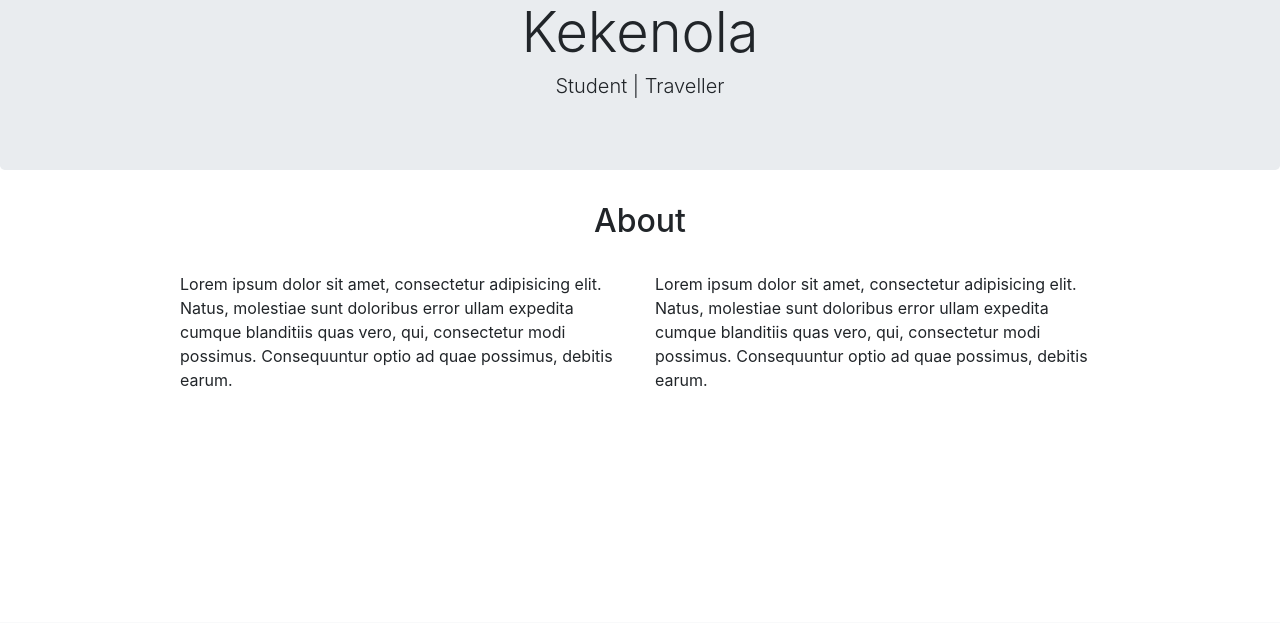
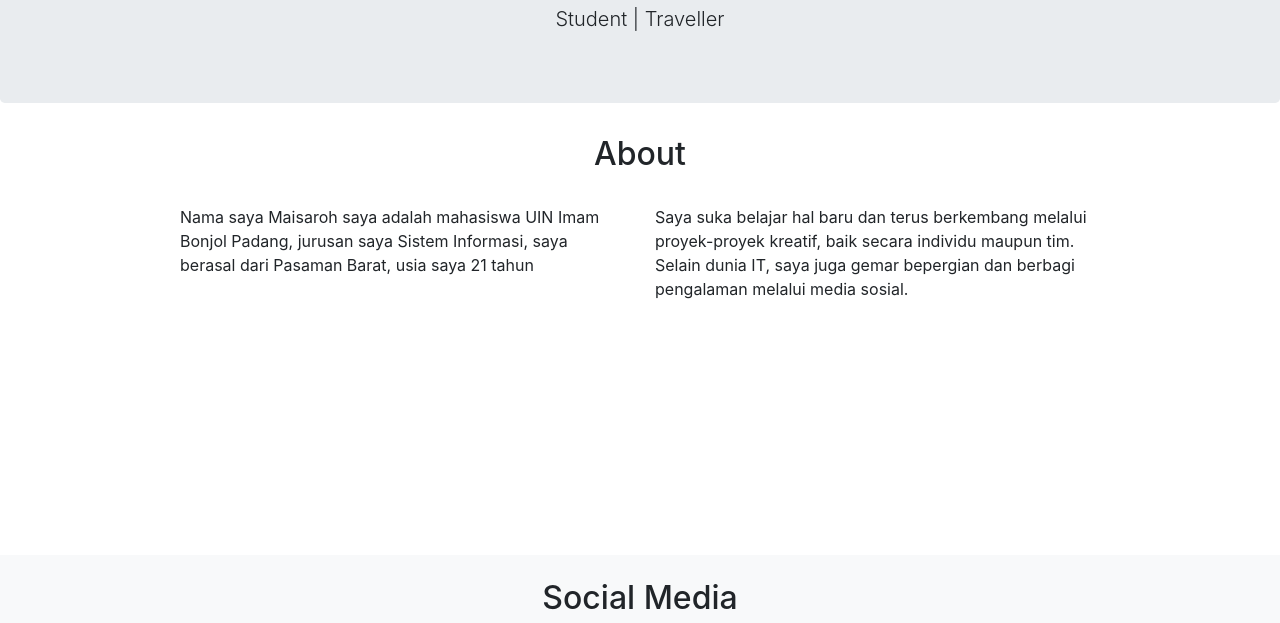
Before and after one commit to maisaroh12/rest-api, a PHP site: page / in a window 1280 px wide. Shown: the part 326-949 px from the top of the page. Run offline with PHP 8.4, Linux system fonts and the light colour scheme; data that the repository does not hold is empty; some libraries are stand-ins or nearby versions.

Commit message:
mengubah about tentang diri sendiri

```diff
--- a/wpu-portfolio/index.php
+++ b/wpu-portfolio/index.php
@@ -85,7 +85,7 @@ foreach ($result['data'] as $photo) {
       <div class="container">
         <div class="text-center">
           <img src="img/Kekenola.png" class="rounded-circle img-thumbnail">
-          <h1 class="display-4">Kekenola</h1>
+          <h1 class="display-4"></h1>
           <h3 class="lead">Student | Traveller</h3>
         </div>
       </div>
@@ -102,10 +102,10 @@ foreach ($result['data'] as $photo) {
         </div>
         <div class="row justify-content-center">
           <div class="col-md-5">
-            <p>Lorem ipsum dolor sit amet, consectetur adipisicing elit. Natus, molestiae sunt doloribus error ullam expedita cumque blanditiis quas vero, qui, consectetur modi possimus. Consequuntur optio ad quae possimus, debitis earum.</p>
+            <p>Nama saya Maisaroh saya adalah mahasiswa UIN Imam Bonjol Padang, jurusan saya Sistem Informasi, saya berasal dari Pasaman Barat, usia saya 21 tahun</p>
           </div>
           <div class="col-md-5">
-            <p>Lorem ipsum dolor sit amet, consectetur adipisicing elit. Natus, molestiae sunt doloribus error ullam expedita cumque blanditiis quas vero, qui, consectetur modi possimus. Consequuntur optio ad quae possimus, debitis earum.</p>
+            <p>Saya suka belajar hal baru dan terus berkembang melalui proyek-proyek kreatif, baik secara individu maupun tim. Selain dunia IT, saya juga gemar bepergian dan berbagi pengalaman melalui media sosial.</p>
           </div>
         </div>
       </div>
```
